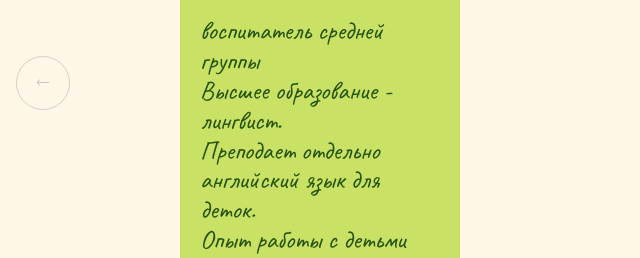
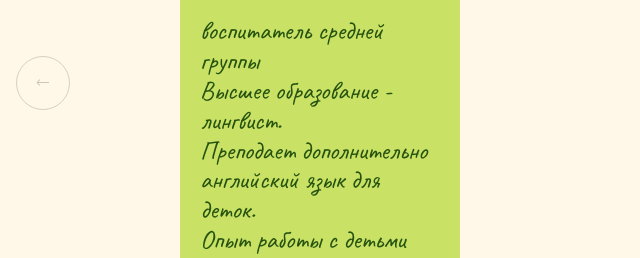
Before and after one commit to SergioWaters/sherwood, a plain HTML site: page index.html in a window 1280 px wide. Shown: the part 2080-2338 px from the top of the page, 16-656 px from the left. Drawn offline with Linux system fonts and the light colour scheme.

Commit message:
text corrections

```diff
--- a/index.html
+++ b/index.html
@@ -145,7 +145,9 @@
                         <h4 class="title">Светлана</h4>
                         <p>воспитатель средней группы</p>
                         <p>Высшее образование - лингвист.</p>
-                        <p>Преподает отдельно английский язык для деток.</p>
+                        <p>
+                          Преподает дополнительно английский язык для деток.
+                        </p>
                         <p>Опыт работы с детьми больше 10 лет.</p>
                         <p>
                           Девиз по жизни: «Жезнеспособно партнерство равных»
```
